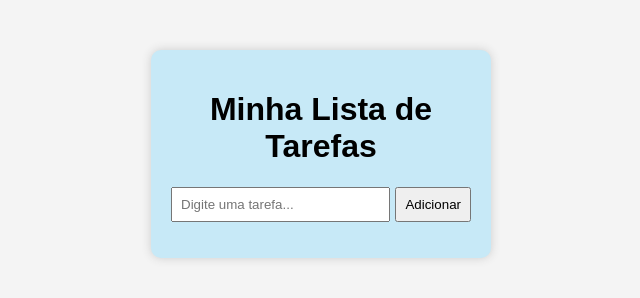
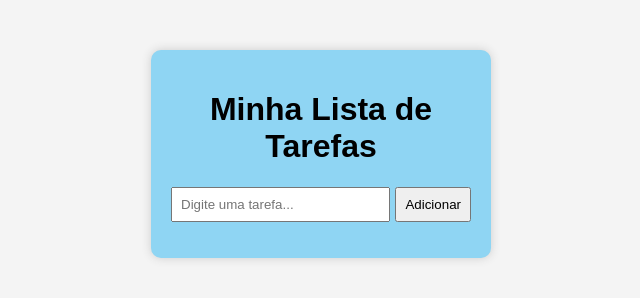
Before and after one commit to Eduardomour/lista-de-tarefas, a plain HTML site: page index.html in a window 1280 px wide. Shown: the whole page, without its empty margins (319-959 px from the left). Drawn offline with Linux system fonts and the light colour scheme.

Commit message:
style.csss

```diff
--- a/style.css
+++ b/style.css
@@ -7,7 +7,7 @@ body {
 }
 
 .container {
-  background: rgb(199, 233, 247);
+  background: rgb(143, 213, 243);
   padding: 20px;
   width: 300px;
   border-radius: 10px;
```
